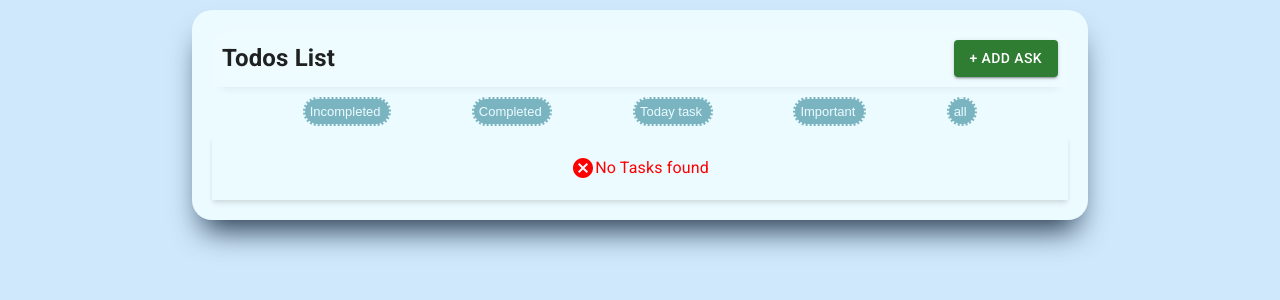
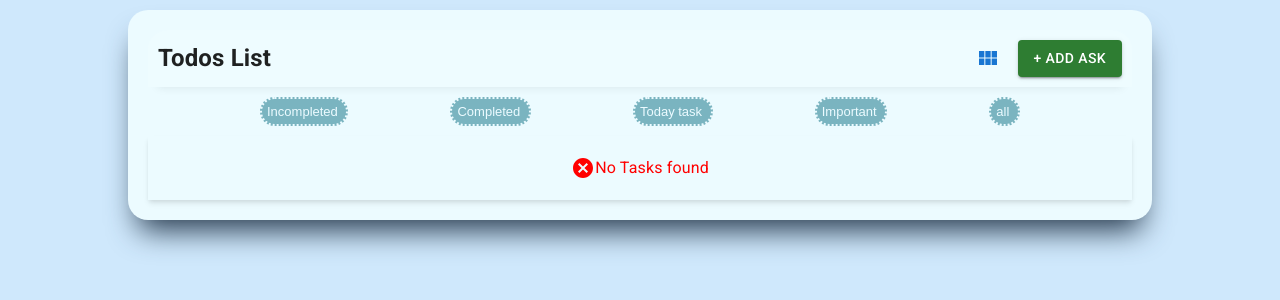
Before and after one commit to ahamedroshan8883/TodoappAssignment, a React (Create React App) app: page /Todos in a window 1280 px wide. Shown: the top 300 px of the page. Built offline with nearby package versions, Linux system fonts and the light colour scheme.

Commit message:
Grid and list view implemented

```diff
--- a/src/components/TodosPage/TodosPage.jsx
+++ b/src/components/TodosPage/TodosPage.jsx
@@ -5,15 +5,18 @@ import { useDispatch, useSelector } from "react-redux";
 import { useEffect, useState } from "react";
 import DeleteIcon from '@mui/icons-material/Delete';
 import EditIcon from '@mui/icons-material/Edit';
-import { deleteTodos, markCompleteTodo, updateTodos } from "../../Redux/todoSlicer";
+import { deleteTodos, markCompleteTodo} from "../../Redux/todoSlicer";
 import CancelIcon from '@mui/icons-material/Cancel';
 import StarIcon from '@mui/icons-material/Star';
+import ViewModuleIcon from '@mui/icons-material/ViewModule';
+import ViewListIcon from '@mui/icons-material/ViewList';
 
 export default function TodosPage({setTodosInputForEdit,setTodoForEdit}){
     let dispatch = useDispatch();
     let navigate = useNavigate();
-    let[Todos,setTodos] = useState([])
-    let[filterdTodos,setfilteredTodos] = useState([]);
+    let [Todos,setTodos] = useState([]);
+    let [filterdTodos,setfilteredTodos] = useState([]);
+    let [Grid, setGrid] = useState(JSON.parse(localStorage.getItem('gridView')) || false); // Retrieve the grid view preference from localStorage
     let todos = useSelector(data=>data.todo.todos)
     const TodosforUser = ()=>{
         let updatedTodos = todos.filter(todo=>todo.user === localStorage.getItem('email'));
@@ -57,6 +60,13 @@ export default function TodosPage({setTodosInputForEdit,setTodoForEdit}){
         TodosforUser();
     }
   }
+  const handleGridview = () => {
+    setGrid(prevGrid => {
+      const newGrid = !prevGrid;
+      localStorage.setItem('gridView', JSON.stringify(newGrid)); // Save the grid view preference to localStorage
+      return newGrid;
+    });
+  };
   useEffect(()=>{
     TodosforUser();
   },[todos])
@@ -66,11 +76,14 @@ export default function TodosPage({setTodosInputForEdit,setTodoForEdit}){
     {user?<Nav></Nav>:''}
       <Container maxWidth="xl">
         <Box sx={{ height: '100vh'}} >
-            <Box sx={{ bgcolor: '#ECFBFF', width:'70vw', padding:'20px', borderRadius:'20px',boxShadow: 'rgb(38, 57, 77) 0px 20px 30px -10px',margin:' 10px auto'}}>
+            <Box sx={{ bgcolor: '#ECFBFF', width:'80vw', padding:'20px', borderRadius:'20px',boxShadow: 'rgb(38, 57, 77) 0px 20px 30px -10px',margin:' 10px auto'}}>
                 <Box sx={{bgcolor:'#EEFCFF',width:'100%',borderTopRightRadius:'20px',borderTopLeftRadius:'20px',
                     boxShadow: 'rgba(33, 35, 38, 0.1) 0px 10px 10px -10px',display:'flex',alignItems:'center',justifyContent:'space-between',padding:'0px'}}>
                         <h2 style={{padding:'10px'}}>Todos List</h2>
+                        <Box display={'flex'} alignItems={'center'}>
+                          {!Grid?<IconButton onClick={()=>handleGridview()}><ViewModuleIcon color="primary"/></IconButton>:<IconButton onClick={()=>handleGridview()}><ViewListIcon color="primary"/></IconButton>}
                           <Link to='/CreateTask' style={{padding:'10px'}}><Button color="success" variant="contained"> + ADD ASK</Button></Link>
+                        </Box>
                 </Box>
                 <Box sx={{padding:'10px'}}>
                     <Typography display={"flex"} flexWrap={"wrap"}
@@ -82,11 +95,12 @@ export default function TodosPage({setTodosInputForEdit,setTodoForEdit}){
                     onClick={()=>handleCate(categories[cate])}
                     key={index}>{categories[cate]}&nbsp;</button>)}</Typography>
                 </Box>
-                {filterdTodos.length<=0? <Box sx={{width:'100%',boxShadow: 'rgba(0, 0, 0, 0.1) 0px 4px 6px -1px, rgba(0, 0, 0, 0.06) 0px 2px 4px -1px'
-                }}>
+                  {filterdTodos.length<=0?
+                  <Box sx={{width:'100%',boxShadow: 'rgba(0, 0, 0, 0.1) 0px 4px 6px -1px, rgba(0, 0, 0, 0.06) 0px 2px 4px -1px'}}>
                       <Typography sx={{color:'red',padding:'20px',display:'flex',alignItems:'center',justifyContent:'center'}}><CancelIcon></CancelIcon>No Tasks found</Typography>
-                </Box>:
-                filterdTodos.map(todo=>
+                  </Box>:!Grid?
+                <Box>
+                  {filterdTodos.map(todo=>
                   <Box key={todo.id} sx={{width:'100%',boxShadow: 'rgba(0, 0, 0, 0.1) 0px 4px 6px -1px, rgba(0, 0, 0, 0.06) 0px 2px 4px -1px',
                     padding:'10px',display:"flex",flexDirection:'row',alignItems:'center',justifyContent:'space-between'}}>
                       <Typography>
@@ -99,6 +113,22 @@ export default function TodosPage({setTodosInputForEdit,setTodoForEdit}){
                           <IconButton color="error" onClick={()=>dispatch(deleteTodos(todo.id))}><DeleteIcon></DeleteIcon></IconButton>
                       </Typography>
                   </Box>)}
+                </Box>:
+                <Box sx={{display:'grid',gridTemplateColumns:'1fr 1fr 1fr',gap:'10px'}}>
+                  {filterdTodos.map(todo=>
+                  <Box key={todo.id} sx={{width:'100%',boxShadow: 'rgba(0, 0, 0, 0.1) 0px 4px 6px -1px, rgba(0, 0, 0, 0.06) 0px 2px 4px -1px',
+                    padding:'10px',display:"flex",flexDirection:'row',alignItems:'center',justifyContent:'space-between'}}>
+                      <Typography sx={{fontSize:'small'}}>
+                        <FormControlLabel checked={todo.completed} control={<Checkbox onClick={()=>dispatch(markCompleteTodo(todo))} />}/>
+                        {todo.completed? <del>{todo.task}</del> :todo.task}
+                      </Typography>
+                      <Typography sx={{display:"flex",alignItems:'center'}}>
+                          {todo.important?<StarIcon></StarIcon>:''}
+                          <IconButton color="info" onClick={()=>handleEdit(todo)}><EditIcon ></EditIcon></IconButton>
+                          <IconButton color="error" onClick={()=>dispatch(deleteTodos(todo.id))}><DeleteIcon></DeleteIcon></IconButton>
+                      </Typography>
+                  </Box>)}
+                </Box>}
             </Box>
         </Box>
         {/* {JSON.stringify(Todos)} */}
```
Lines whose indentation alone changed are shown as unchanged.
